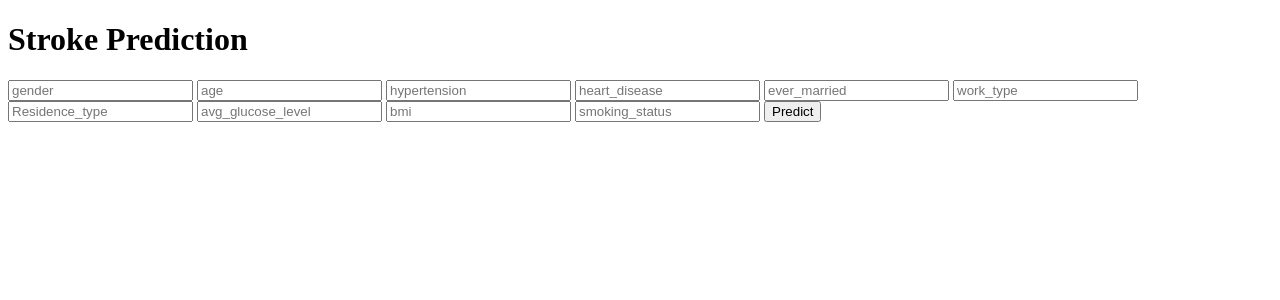
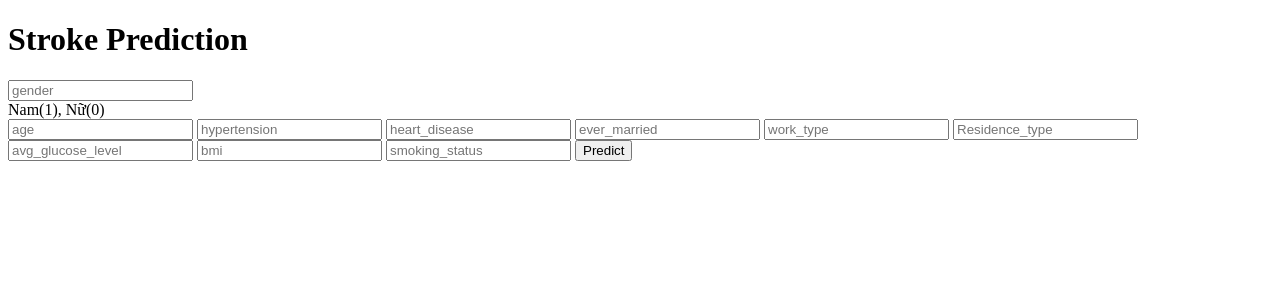
Before and after one commit to binhdtcs/Deploy-Stroke-Model-with-Flask, a Flask app: page / in a window 1280 px wide. Shown: the top 300 px of the page. Run offline with Flask 3, Linux system fonts and the light colour scheme; parts of the project's set-up code (start-up, migrations or seed data) failed here and were passed over.

Commit message:
first commit

```diff
--- a/templates/index.html
+++ b/templates/index.html
@@ -18,6 +18,7 @@
      <!-- Main Input For Receiving Query to our ML -->
     <form action="{{ url_for('predict')}}"method="post">
     	<input type="text" name="gender" placeholder="gender" required="required" />
+        <div>Nam(1), Nữ(0)</div>
         <input type="text" name="age" placeholder="age" required="required" />
 		<input type="text" name="hypertension" placeholder="hypertension" required="required" />
 		<input type="text" name="heart_disease" placeholder="heart_disease" required="required" />
```
